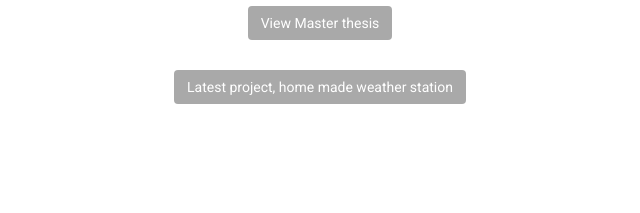
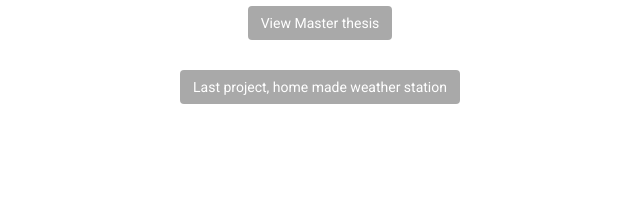
Before and after one commit to lkallryd/lkallryd.github.io, a plain HTML site: page index.html in a window 1280 px wide. Shown: the part 1269-1482 px from the top of the page, 320-960 px from the left. Drawn offline with nearby package versions, Linux system fonts and the light colour scheme.

Commit message:
Update index.html

```diff
--- a/index.html
+++ b/index.html
@@ -45,7 +45,7 @@
       <a class="btn btn-secondary" href="mscthesis.pdf">View Master thesis</a>
     </div>
     <div class="row text-center">
-      <a class="btn btn-secondary" href="https://thingspeak.com/channels/169976">Latest project, home made weather station</a>
+      <a class="btn btn-secondary" href="https://thingspeak.com/channels/169976">Last project, home made weather station</a>
     </div>
 
   </section>
```
